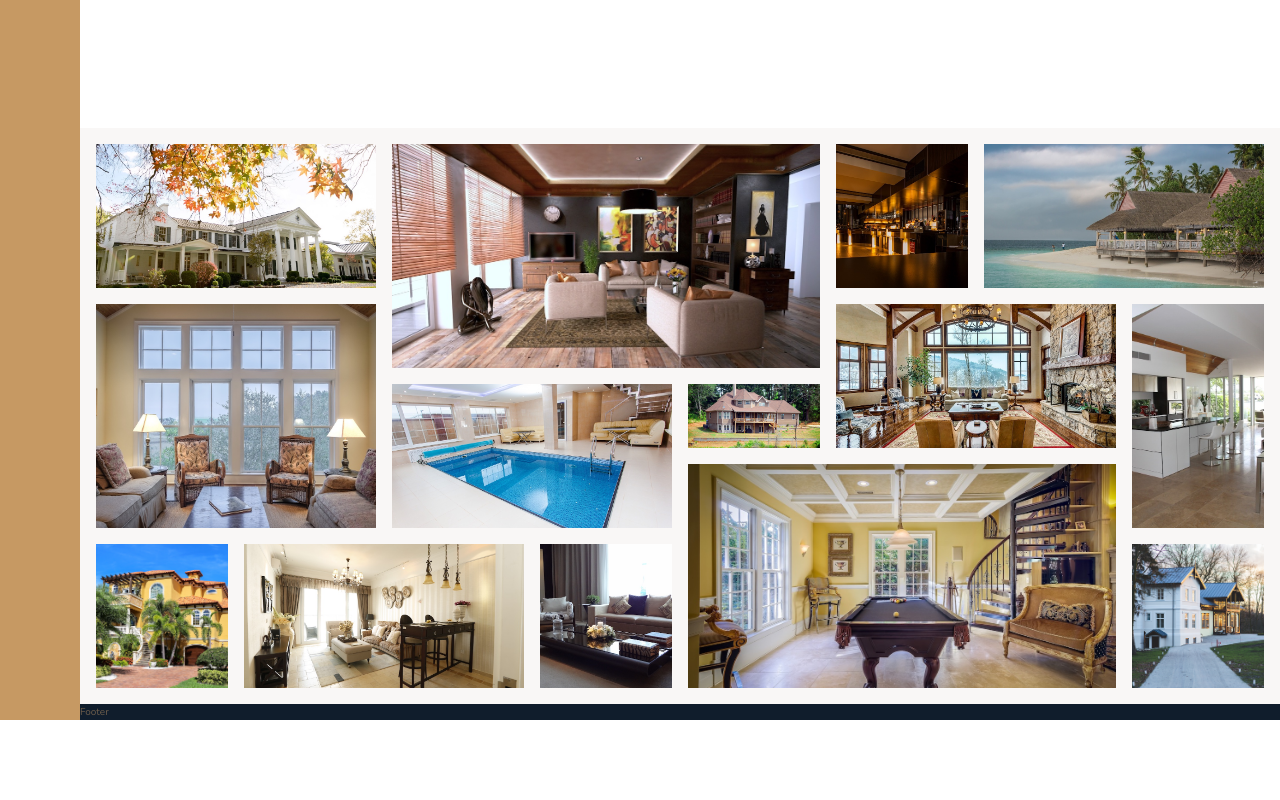
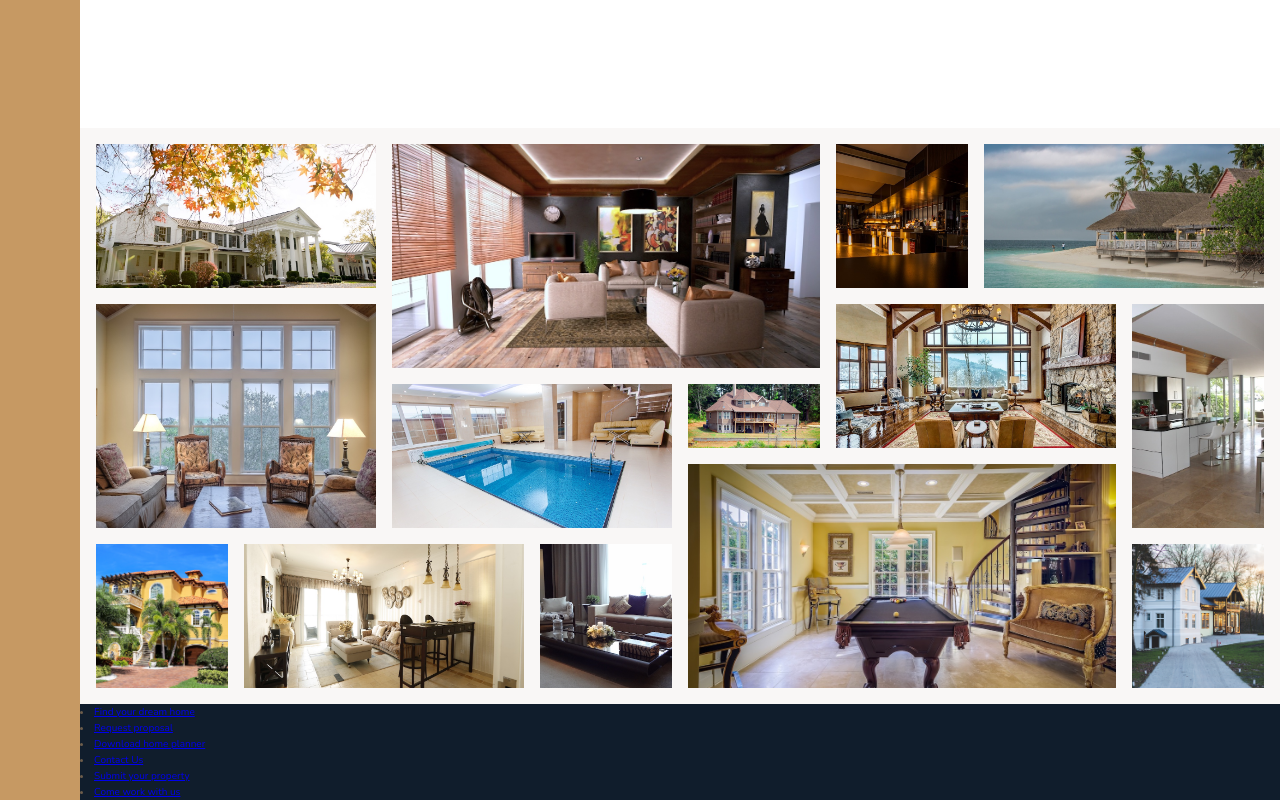
Before and after one commit to krisdoyon/nexter, a website: page index.html in a window 1280 px wide. Shown: the part 3205-4005 px from the top of the page. Before the commit the page ends 3925 px from the top, so only its background shows below. Drawn offline with nearby package versions, Linux system fonts and the light colour scheme.

Commit message:
Add footer

```diff
--- a/index.html
+++ b/index.html
@@ -388,6 +388,25 @@
       </figure>
     </section>
 
-    <footer class="footer">Footer</footer>
+    <footer class="footer">
+      <nav class="nav">
+        <li class="nav__item">
+          <a href="#" class="nav__link">Find your dream home</a>
+        </li>
+        <li class="nav__item">
+          <a href="#" class="nav__link">Request proposal</a>
+        </li>
+        <li class="nav__item">
+          <a href="#" class="nav__link">Download home planner</a>
+        </li>
+        <li class="nav__item"><a href="#" class="nav__link">Contact Us</a></li>
+        <li class="nav__item">
+          <a href="#" class="nav__link">Submit your property</a>
+        </li>
+        <li class="nav__item">
+          <a href="#" class="nav__link">Come work with us</a>
+        </li>
+      </nav>
+    </footer>
   </body>
 </html>
```
